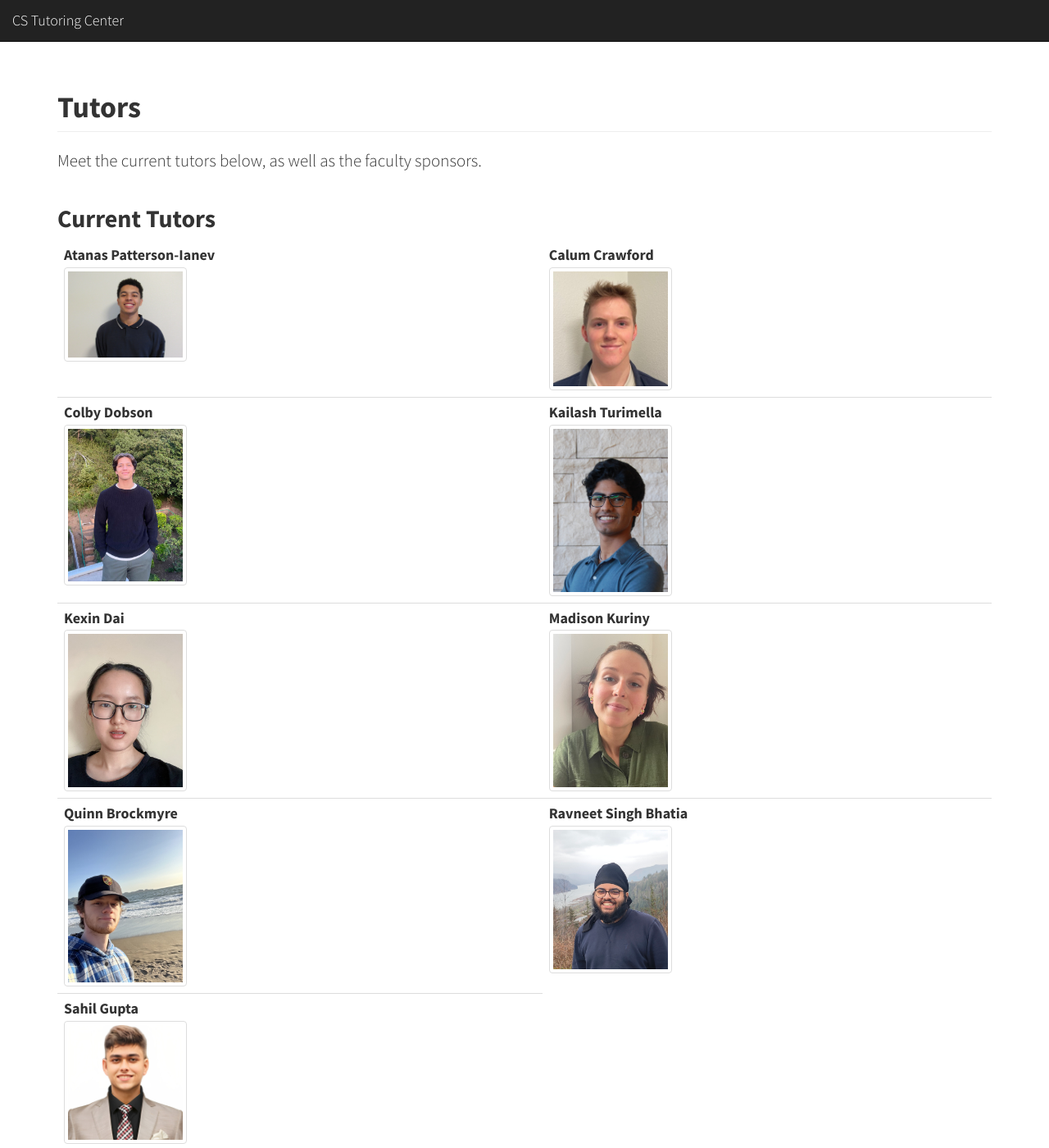
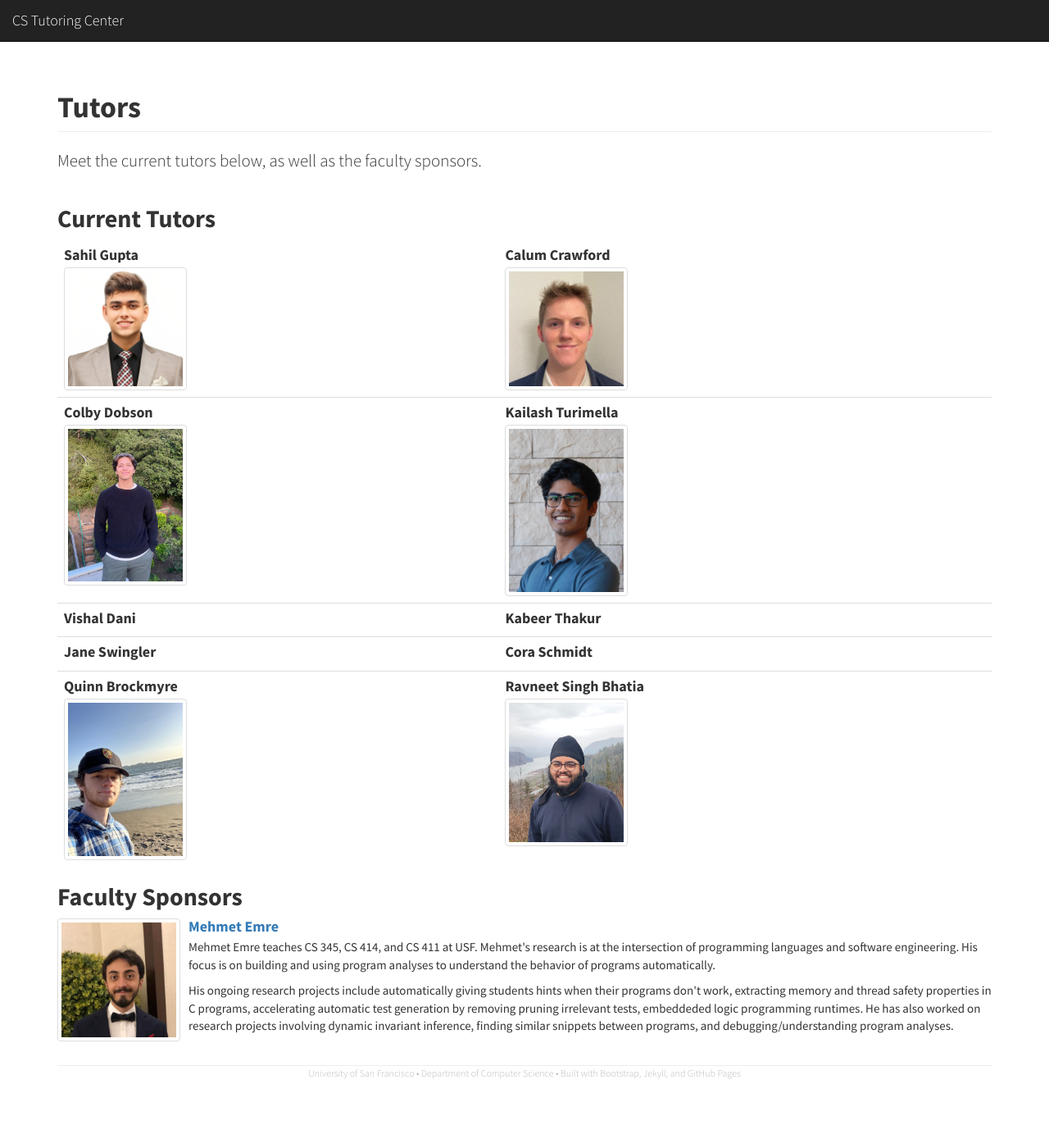
Before and after one commit to CSTutors/CSTutors.github.io, a Jekyll site: the page built from tutors/index.html, in a window 1280 px wide and 1400 px high. Shown: the whole window at 82% size. Built offline with Jekyll 4.4.1, drawn with Linux system fonts in a browser that asks for light colours; nearby versions of some CDN libraries.

Commit message:
Update index.html

```diff
--- a/tutors/index.html
+++ b/tutors/index.html
@@ -10,10 +10,11 @@
   <thead>
     <tr>
 
+
       <td>
-        <h4 class="media-heading">Atanas Patterson-Ianev</h4>
+        <h4 class="media-heading">Sahil Gupta</h4>
         <a class="pull-left" href="#">
-          <img class="media-object img-thumbnail" width="150" src="{{ site.url }}/img/Tutors/Atanas_Patterson-Ianev.jpg">
+          <img class="media-object img-thumbnail" width="150" src="{{ site.url }}/img/Tutors/Sahil_Gupta.jpg">
         </a>
       </td>
 
@@ -45,17 +46,32 @@
     <tr>
 
       <td>
-        <h4 class="media-heading">Kexin Dai</h4>
+        <h4 class="media-heading">Vishal Dani</h4>
         <a class="pull-left" href="#">
-          <img class="media-object img-thumbnail" width="150" src="{{ site.url }}/img/Tutors/Kexin_Dai.jpg">
+
         </a>
       </td>
 
 
       <td>
-        <h4 class="media-heading">Madison Kuriny</h4>
+        <h4 class="media-heading">Kabeer Thakur</h4>
         <a class="pull-left" href="#">
-          <img class="media-object img-thumbnail" width="150" src="{{ site.url }}/img/Tutors/Madison_Kuriny.jpg">
+        </a>
+      </td>
+    </tr>
+    <tr>
+
+      <td>
+        <h4 class="media-heading">Jane Swingler</h4>
+        <a class="pull-left" href="#">
+
+        </a>
+      </td>
+
+
+      <td>
+        <h4 class="media-heading">Cora Schmidt</h4>
+        <a class="pull-left" href="#">
         </a>
       </td>
     </tr>
@@ -73,16 +89,6 @@
         <h4 class="media-heading">Ravneet Singh Bhatia</h4>
         <a class="pull-left" href="#">
           <img class="media-object img-thumbnail" width="150" src="{{ site.url }}/img/Tutors/Ravneet_Singh_Bhatia.jpg">
-        </a>
-      </td>
-
-    </tr>
-    <tr>
-
-      <td>
-        <h4 class="media-heading">Sahil Gupta</h4>
-        <a class="pull-left" href="#">
-          <img class="media-object img-thumbnail" width="150" src="{{ site.url }}/img/Tutors/Sahil_Gupta.jpg">
         </a>
       </td>
 
```
